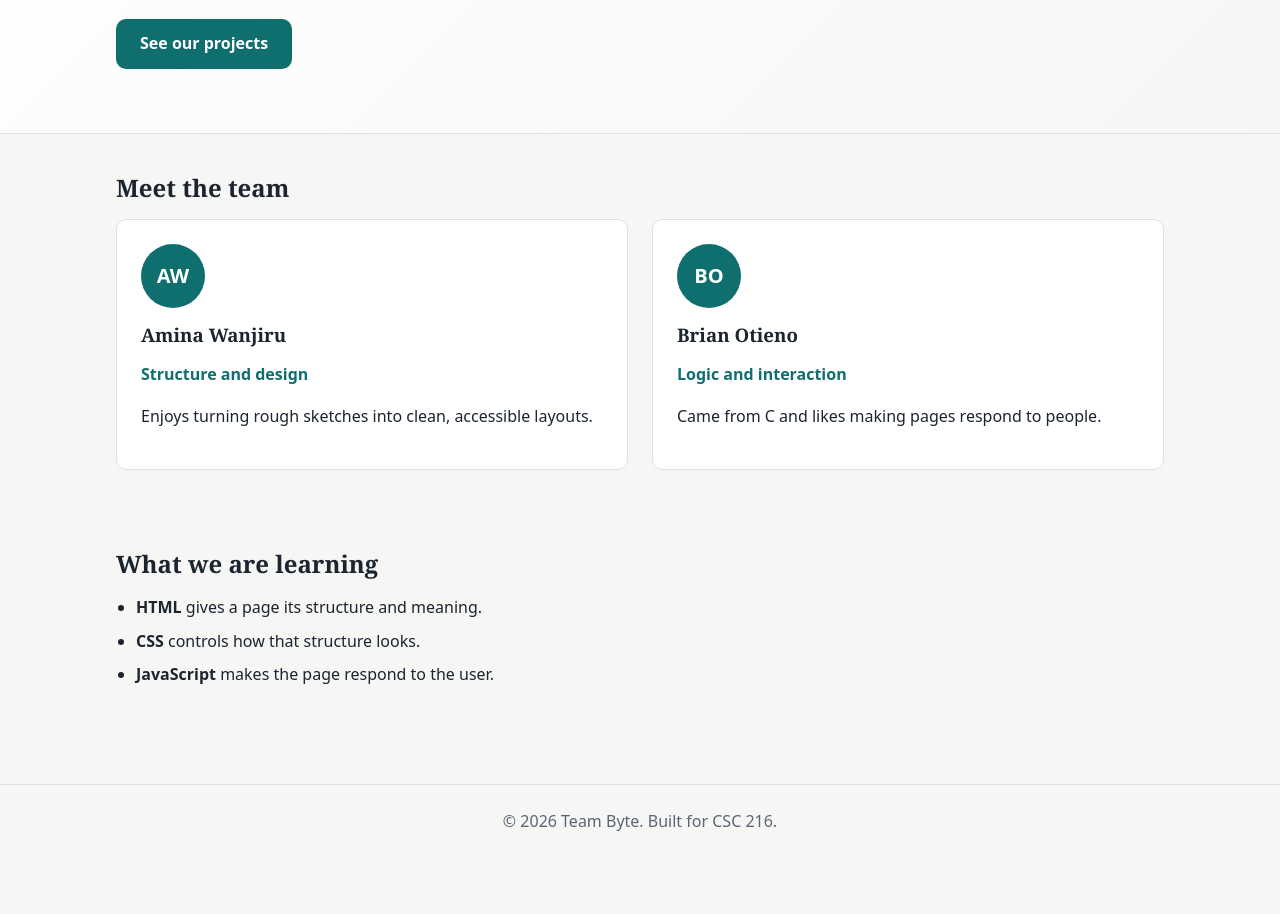
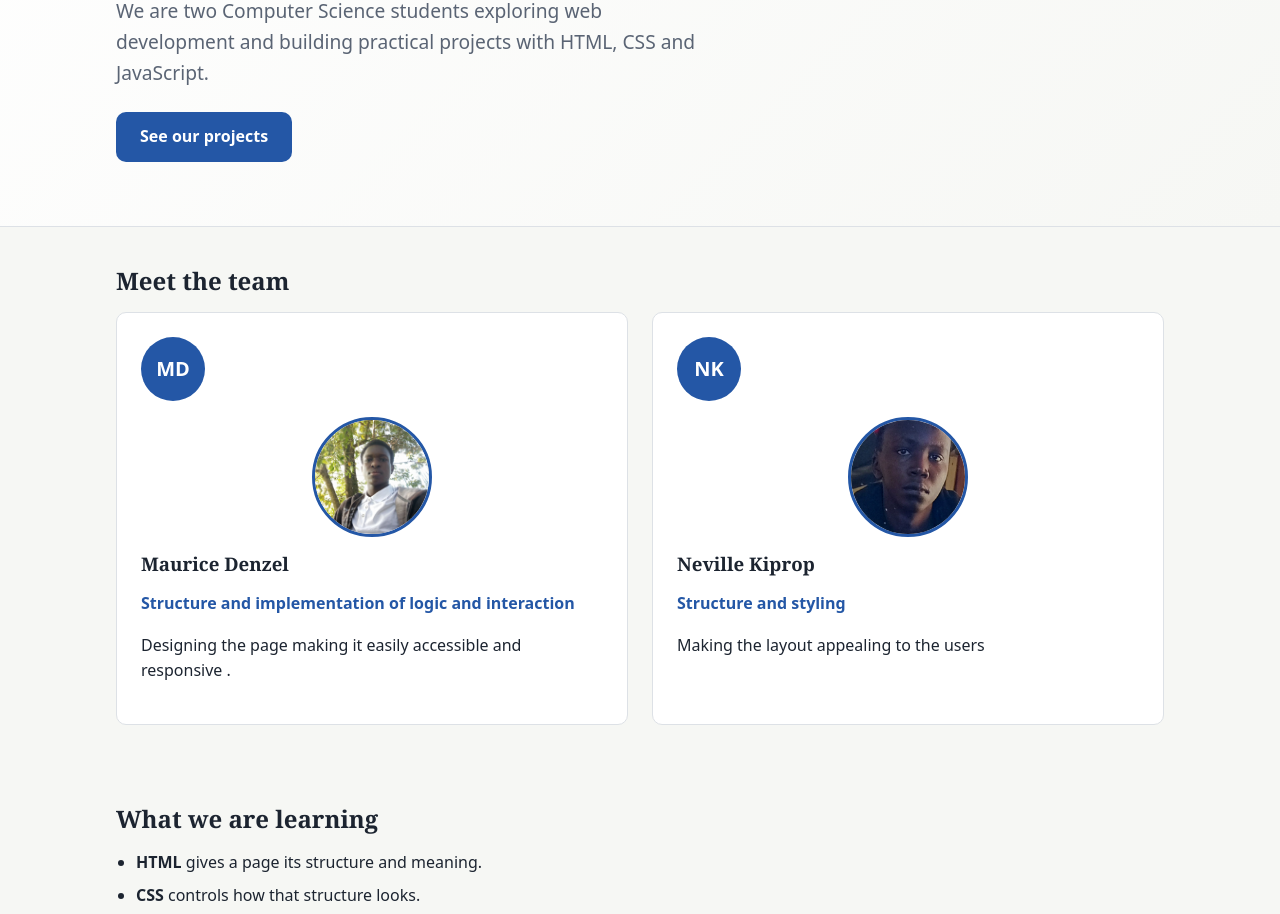
Before and after one commit to 1200vsg/team-website, a plain HTML site: page index.html in a window 1280 px wide. Shown: the part 376-1290 px from the top of the page. Before the commit the page ends 1250 px from the top, so only its background shows below. Drawn offline with Linux system fonts and the light colour scheme.

Commit message:
final commit

```diff
--- a/css/styles.css
+++ b/css/styles.css
@@ -9,8 +9,8 @@
   --color-surface: #ffffff;
   --color-text: #1c2430;
   --color-muted: #5a6474;
-  --color-primary: #0f6e6e;
-  --color-primary-dark: #0a5050;
+  --color-primary: #2457A6;
+  --color-primary-dark: #174078;
   --color-on-primary: #ffffff;
   --color-border: #dde1e6;
   --color-error: #b3261e;
@@ -34,8 +34,8 @@ body.dark {
   --color-surface: #1a212b;
   --color-text: #e7ebf0;
   --color-muted: #a2abb9;
-  --color-primary: #4fc1c1;
-  --color-primary-dark: #83d8d8;
+  --color-primary: #65D6C5;
+  --color-primary-dark: #45B7A7;
   --color-on-primary: #0b1f1f;
   --color-border: #2b3340;
   --color-error: #ff8a80;
@@ -429,3 +429,15 @@ textarea[aria-invalid="true"] {
     transition: none !important;
   }
 }
+
+
+/* Team profile pictures */
+.card img {
+  width: 120px;
+  height: 120px;
+  object-fit: cover;
+  border-radius: 50%;
+  display: block;
+  margin: 0 auto 16px;
+  border: 3px solid var(--color-primary);
+}
--- a/index.html
+++ b/index.html
@@ -3,8 +3,8 @@
 <head>
   <meta charset="UTF-8">
   <meta name="viewport" content="width=device-width, initial-scale=1.0">
-  <meta name="description" content="Team Byte: a CSC 216 web development pair.">
-  <title>Home | Team Byte</title>
+  <meta name="description" content="DyanomoRaven: a CSC 216 web development pair.">
+  <title>Home | DyanomoRaven</title>
   <link rel="stylesheet" href="css/styles.css">
   <script src="js/script.js" defer></script>
 </head>
@@ -13,7 +13,7 @@
 
   <header class="site-header">
     <div class="container header-inner">
-      <a class="logo" href="index.html">Team Byte</a>
+      <a class="logo" href="index.html">DyanomoRaven</a>
       <button class="nav-toggle" type="button" aria-expanded="false" aria-controls="site-nav">Menu</button>
       <nav id="site-nav" class="site-nav" aria-label="Main">
         <ul>
@@ -30,8 +30,8 @@
     <section class="hero">
       <div class="container">
         <p class="eyebrow">CSC 216 · Lab 2</p>
-        <h1>We build small things for the web.</h1>
-        <p class="lead">We are two Computer Science students learning HTML, CSS and JavaScript, one page at a time.</p>
+       <h1>Turning ideas into useful web experiences.</h1>
+       <p class="lead">We are two Computer Science students exploring web development and building practical projects with HTML, CSS and JavaScript.</p>
         <a class="button" href="projects.html">See our projects</a>
       </div>
     </section>
@@ -40,16 +40,18 @@
       <h2 id="team-heading">Meet the team</h2>
       <div class="team-grid">
         <article class="card">
-          <div class="avatar" aria-hidden="true">AW</div>
-          <h3>Amina Wanjiru</h3>
-          <p class="role">Structure and design</p>
-          <p>Enjoys turning rough sketches into clean, accessible layouts.</p>
+          <div class="avatar" aria-hidden="true">MD</div>
+          <img src="images/Maurice.jpeg" alt="Maurice Denzel passport photo">
+          <h3>Maurice Denzel</h3>
+          <p class="role">Structure and implementation of logic and interaction</p>
+          <p>Designing the page making it easily accessible and responsive .</p>
         </article>
         <article class="card">
-          <div class="avatar" aria-hidden="true">BO</div>
-          <h3>Brian Otieno</h3>
-          <p class="role">Logic and interaction</p>
-          <p>Came from C and likes making pages respond to people.</p>
+          <div class="avatar" aria-hidden="true">NK</div>
+          <img src="images/Neville.jpeg" alt="Neville Kiprop passport photo">
+          <h3>Neville Kiprop</h3>
+          <p class="role">Structure and styling</p>
+          <p>Making the layout appealing to the users</p>
         </article>
       </div>
     </section>
@@ -66,7 +68,7 @@
 
   <footer class="site-footer">
     <div class="container">
-      <p>© <span id="year">2026</span> Team Byte. Built for CSC 216.</p>
+      <p>© <span id="year">2026</span> DyanomoRaven. Built for CSC 216.</p>
     </div>
   </footer>
 </body>
--- a/js/script.js
+++ b/js/script.js
@@ -54,10 +54,17 @@ const projects = [
   { title: 'Tip calculator', category: 'js', description: 'Reads two inputs and updates the total as you type.' },
   { title: 'Accessible contact form', category: 'html', description: 'Labelled fields, helpful errors and keyboard-friendly controls.' },
   { title: 'Dark mode toggle', category: 'js', description: 'Switches the colour theme and remembers the choice.' },
-  { title: 'Flexbox navigation bar', category: 'css', description: 'A header that collapses into a menu button on small screens.' }
+  { title: 'Flexbox navigation bar', category: 'css', description: 'A header that collapses into a menu button on small screens.' },
+  { title: 'Team Website Repository', category: 'git', description: 'A shared GitHub repository for collaborating on our CSC 216 website.' },
+  { title: 'Android App Analysis', category: 'git', description: 'A learning project exploring Android application structure and APK contents.' }
 ];
 
-const categoryNames = { html: 'HTML', css: 'CSS', js: 'JavaScript' };
+const categoryNames = {
+  html: 'HTML',
+  css: 'CSS',
+  js: 'JavaScript',
+  git: 'Git'
+};
 
 const projectList = document.querySelector('#project-list');
 const projectCount = document.querySelector('#project-count');
```
Also changed, not shown: contact.html (+4 -4 lines), projects.html (+5 -4 lines), images/Maurice.jpeg (added), images/Neville.jpeg (added).
